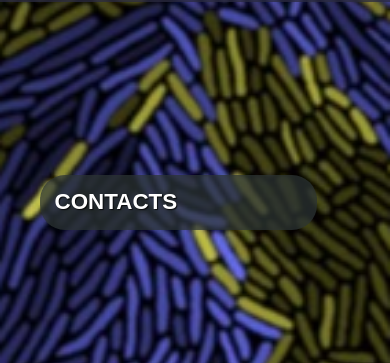
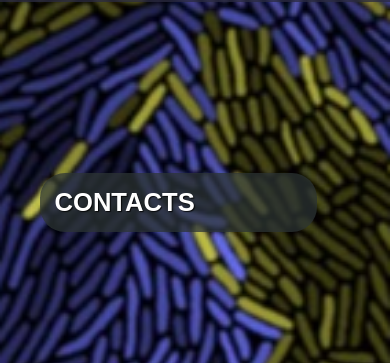
Before and after one commit to almadalcoschool/almadalcoschool.github.io, a Jekyll site: the page built from contacts.html, in a window 390 px wide. Shown: the part 58-421 px from the top of the page. Built offline with Jekyll 4.4.1, drawn with Linux system fonts in a browser that asks for light colours; nearby versions of some CDN libraries.

Commit message:
titles from mobile

```diff
--- a/contacts.html
+++ b/contacts.html
@@ -89,7 +89,7 @@ image: /images/home/paper_natEcoEvol2020.jpg
 
 		.hero-title {
 			text-align: left; /* Align left on mobile */
-			font-size: 1.4rem !important; /* Smaller size for mobile */
+			font-size: 1.6rem !important; /* Smaller size for mobile */
 			max-width: 90% !important; /* Limit width on mobile */
 			line-height: 1.1; /* Adjusts line height */
 			padding: 0;
```
